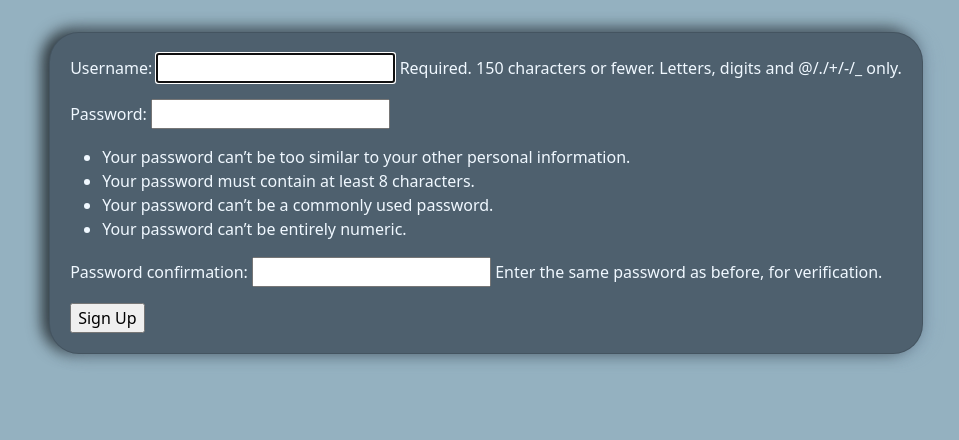
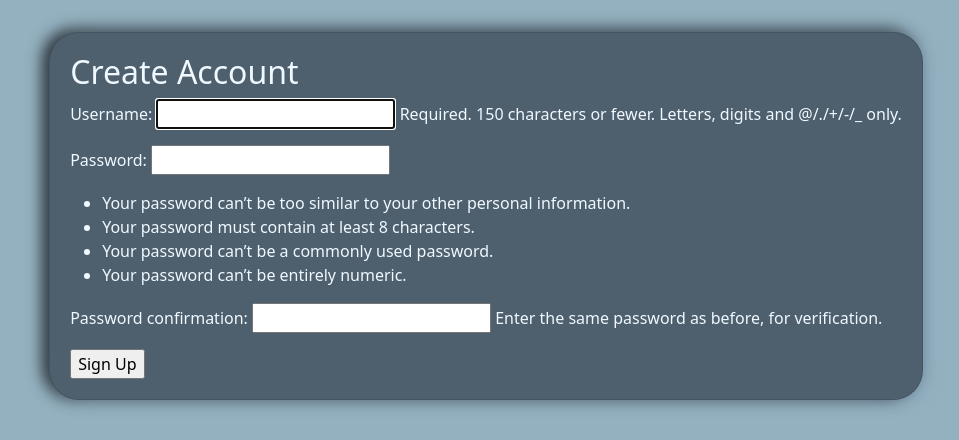
Before and after one commit to ttguitarnoob-dev/pocket-book, a Django app: page /accounts/signup in a window 1280 px wide. Shown: the part 56-496 px from the top of the page, without its empty margins (154-1113 px from the left). Run offline with Django 4.2, Linux system fonts and the light colour scheme; some libraries are stand-ins or nearby versions.

```diff
--- a/accounts/templates/accounts/signup.html
+++ b/accounts/templates/accounts/signup.html
@@ -1,5 +1,6 @@
 {% extends "base.html" %} {% block content %}
 <div class="card mx-auto" style="width: fit-content;">
+  <h2>Create Account</h2>
 <form method="post" action="{% url 'signup' %}">
   {% csrf_token %} {{form.as_p}}
 
```
